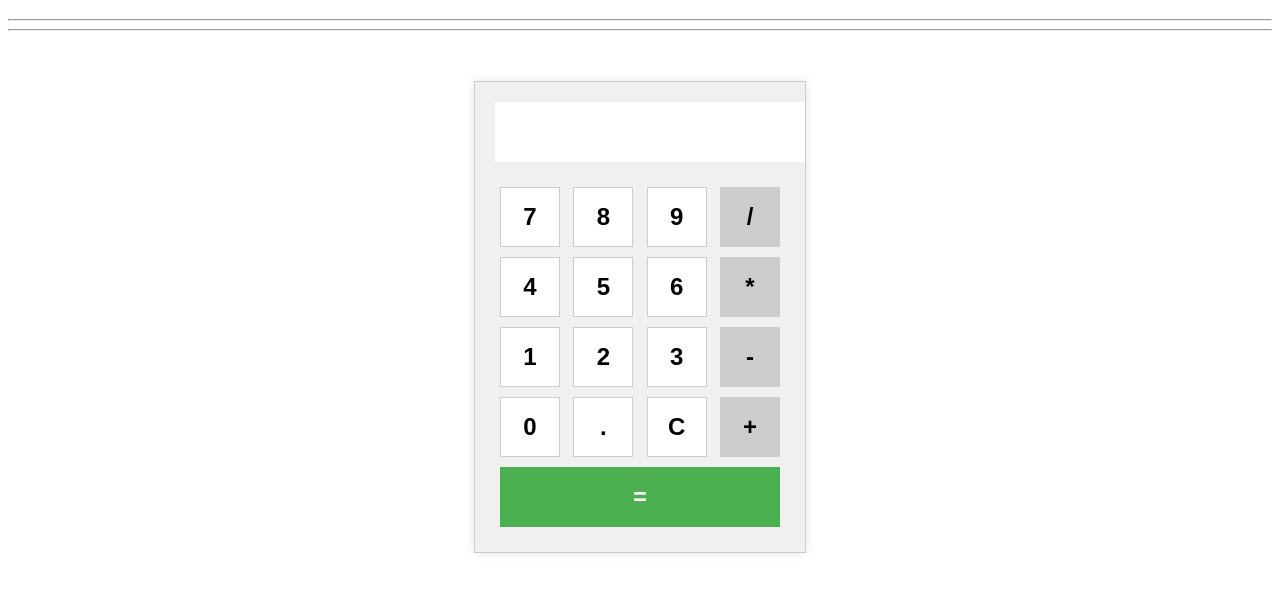
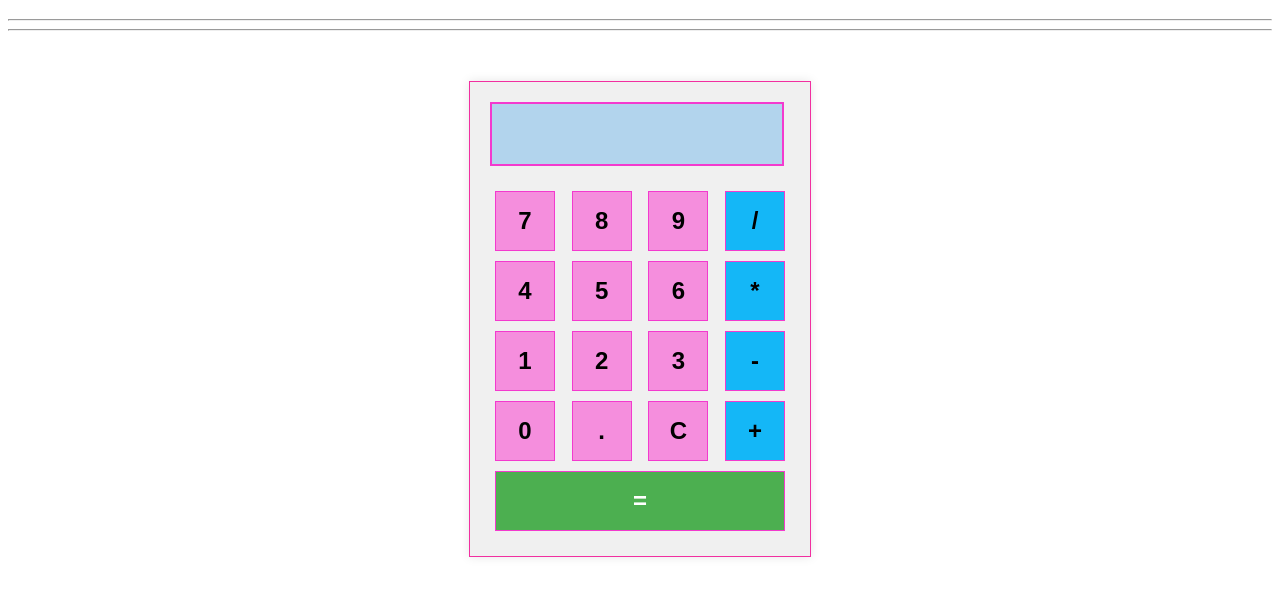
Before and after one commit to muskan3819/html-css-calculatere-icp10, a plain HTML site: page calculatre.html in a window 1280 px wide. Shown: the part 61-656 px from the top of the page. Drawn offline with Linux system fonts and the light colour scheme.

Commit message:
color added

```diff
--- a/style.css
+++ b/style.css
@@ -1,22 +1,27 @@
 .calculator {
-    width: 290px;
+    width: 300px;
     margin: 50px auto;
     padding: 20px;
     background-color: #f0f0f0;
-    border: 1px solid #ccc;
+    border: 1px solid #f12fa0;
     box-shadow: 0 0 10px rgba(0, 0, 0, 0.1);
+    flex-direction: row;
+    align-items: center;
 }
 
 #display {
-    width: 100%;
+    width: 90%;
     height: 40px;
     margin-bottom: 20px;
     padding: 10px;
     font-size: 24px;
     font-weight: bold;
     text-align: right;
-    border: none;
-    background-color: #fff;
+    border: 2px solid #f33ace;
+    background-color: #b2d4ed;
+    flex-direction: row;
+    align-items: center;
+
 }
 
 .keys {
@@ -32,12 +37,12 @@
     font-size: 24px;
     font-weight: bold;
     cursor: pointer;
-    background-color: #fff;
-    border: 1px solid #ccc;
+    background-color: #f58edd;
+    border: 1px solid #f33ace;
 }
 
 .operator {
-    background-color: #ccc;
+    background-color: #14b7f7;
 }
 
 .equals {
@@ -48,5 +53,6 @@
     font-size: 24px;
     font-weight: bold;
     cursor: pointer;
-    border: none;
+
+    border: 1px solid #f33ace;
 }
```
